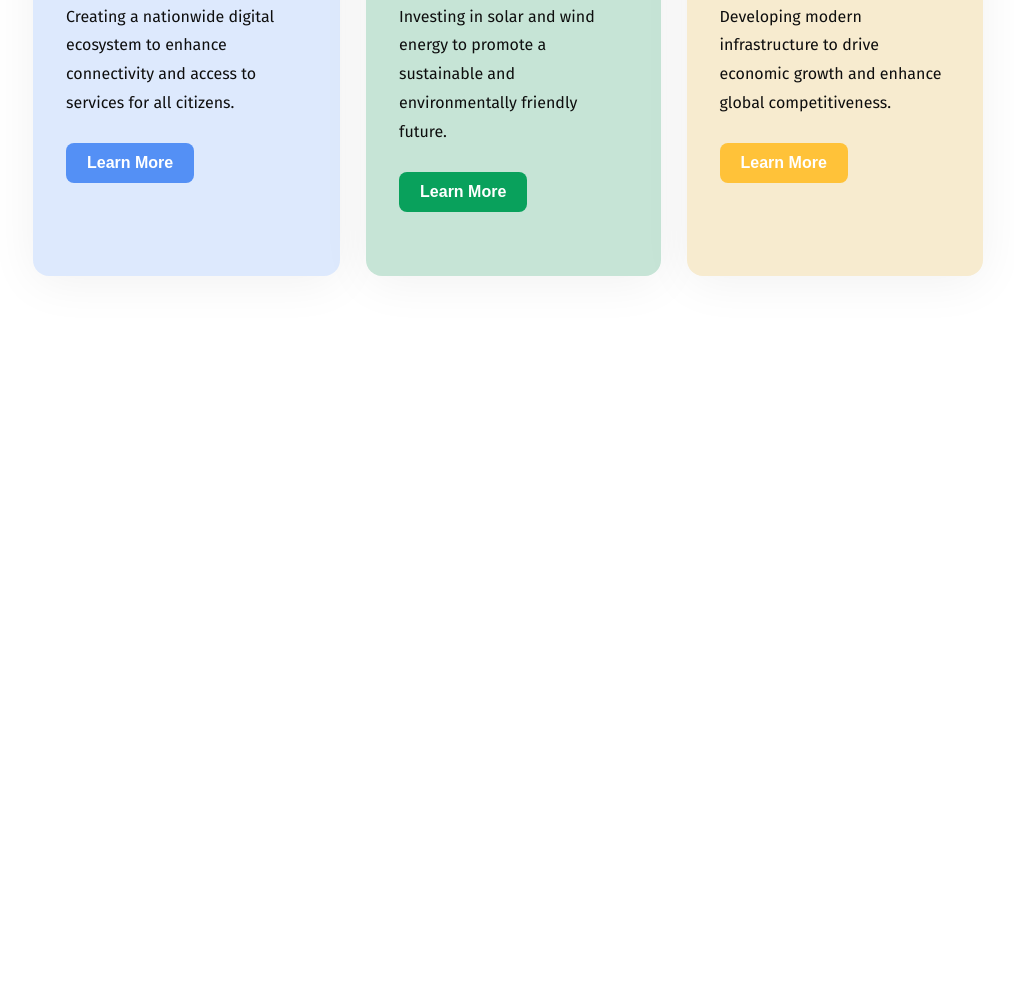
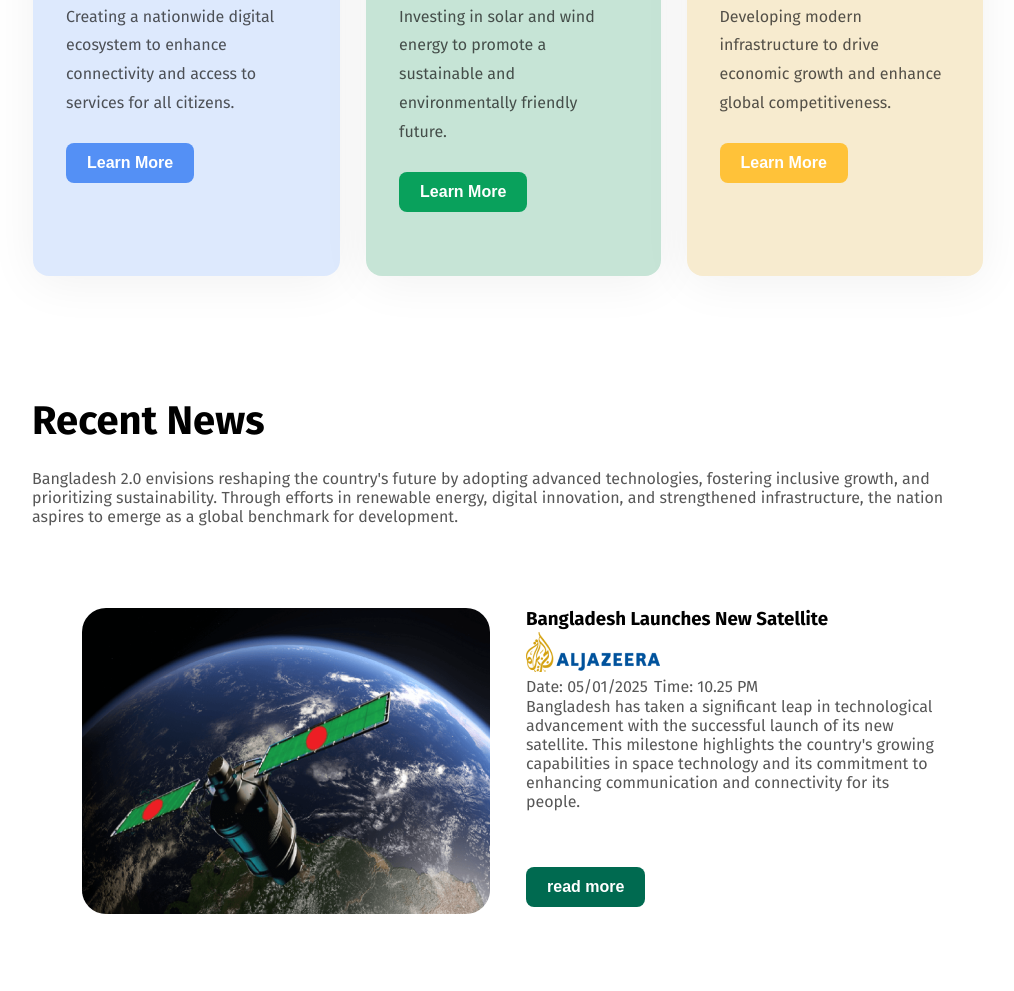
Before and after one commit to Tanbiru/first-assignment-web, a plain HTML site: page index.html in a window 1280 px wide. Shown: the part 1393-2384 px from the top of the page, without its empty margins (132-1146 px from the left). Before the commit the page ends 1751 px from the top, so only its background shows below. Drawn offline with Linux system fonts and the light colour scheme.

Commit message:
first website

```diff
--- a/index.html
+++ b/index.html
@@ -48,6 +48,27 @@
                 </div>
             </div>
         </section>
+        <section class="news">
+
+                <h1 class="section-title">Recent News</h1>
+                <p class="news-description">Bangladesh 2.0 envisions reshaping the country's future by adopting advanced technologies, fostering inclusive growth, and prioritizing sustainability. Through efforts in renewable energy, digital innovation, and strengthened infrastructure, the nation aspires to emerge as a global benchmark for development.</p>
+                <div class="box1">
+                    <div class="box1-left">
+                        <img class="news-profile-pic" src="assets/satelite.png" alt="satelite">
+                    </div>
+                    <div class="box1-right">
+                        <h3>Bangladesh Launches New Satellite</h3>
+                        <img src="assets/al-jazeera.png" alt="al-jazeera"> <br>
+                    <time class="news-description" datetime="Date: 05/01/2025">Date: 05/01/2025</time>
+                    <time class="news-description" datetime="Time: 10.25 PM">Time: 10.25 PM</time>
+                    <p class="news-description">Bangladesh has taken a significant leap in technological advancement with the successful launch of its new satellite. This milestone highlights the country's growing capabilities in space technology and its commitment to enhancing communication and connectivity for its people.</p>
+                    <button class="news-btn"><a class="btn-shared" href="">read more</a></button>
+
+
+                    </div>
+                </div>
+
+        </section>
 
     </main>
     <footer>
--- a/styles/style.css
+++ b/styles/style.css
@@ -76,7 +76,7 @@
 .middle-description{
 
     font-size: 16px;
-    color: #0E0E0E;
+    color: rgba(14, 14, 14, 0.7);
 }
 .middle-container{
     display: flex;
@@ -121,3 +121,40 @@
     margin-top: 24px;
     margin-bottom: 32px;
 }
+/* news style */
+.news{
+  margin: 120px 160px 80px 160px;
+}
+.box1{
+  background-color: #FFFFFF;
+  border-radius: 24px;
+  display: flex;
+  justify-content: space-between;
+  gap: 32px;
+  padding: 48px;
+
+
+}
+.news-description{
+ color: rgba(14, 14, 14, 0.7);
+ font-size: 16px;
+ margin-bottom: 32px;
+}
+ .box1-left{
+  border-radius: 24px;
+
+ }
+ .news-profile-pic{
+     width: 408px;
+     height: 306px;
+     border-radius: 24px;
+ }
+
+.news-btn{
+  background-color: #006A50;
+  padding: 11px 20px;
+    border-radius: 8px;
+    border: none;
+    margin-top: 24px;
+    margin-bottom: 32px;
+}
```
